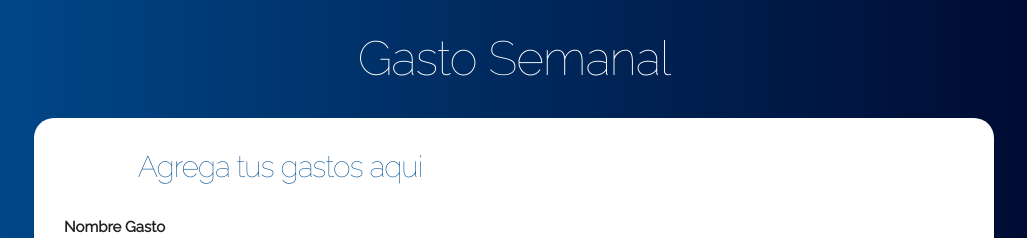
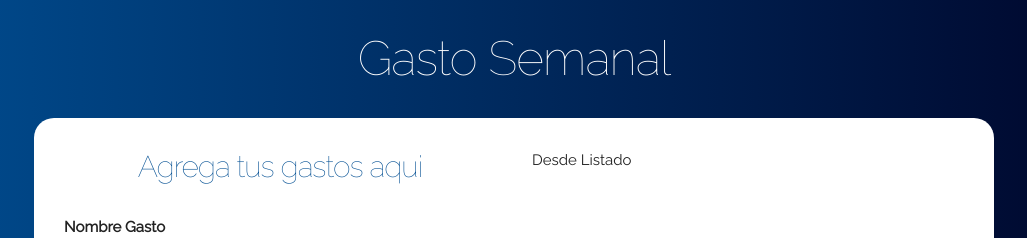
Before and after one commit to PabloAdriaensens/gastosemanal, a React (Create React App) app: page / in a window 1280 px wide. Shown: the top 238 px of the page, without its empty margins (126-1153 px from the left). Built offline with nearby package versions, Linux system fonts and the light colour scheme.

Commit message:
Creamos el componente Listado y lo conectamos al padre

```diff
--- a/src/componentes/App.js
+++ b/src/componentes/App.js
@@ -2,6 +2,7 @@ import React, {Component} from 'react';
 import '../css/App.css';
 import Header from './Header';
 import FormularioGasto from "./Formulario";
+import Listado from "./Listado";
 
 class App extends Component {
 
@@ -40,7 +41,7 @@ class App extends Component {
                             />
                         </div>
                         <div className="one-half column">
-
+                            <Listado/>
                         </div>
                     </div>
                 </div>
--- /dev/null
+++ b/src/componentes/Listado.js
@@ -0,0 +1,11 @@
+import React, {Component} from 'react';
+
+class Listado extends Component {
+    render() {
+        return (
+            <p>Desde Listado</p>
+        )
+    }
+}
+
+export default Listado;
```
